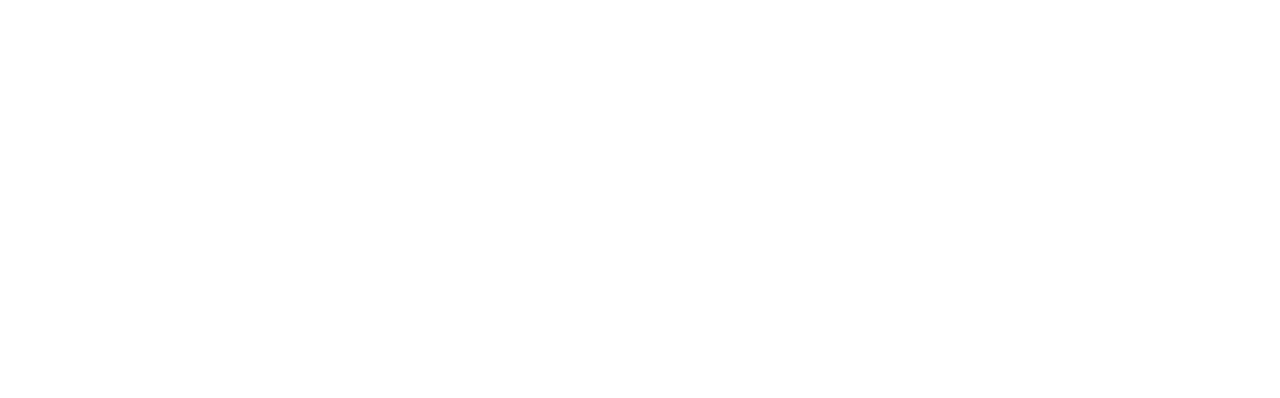
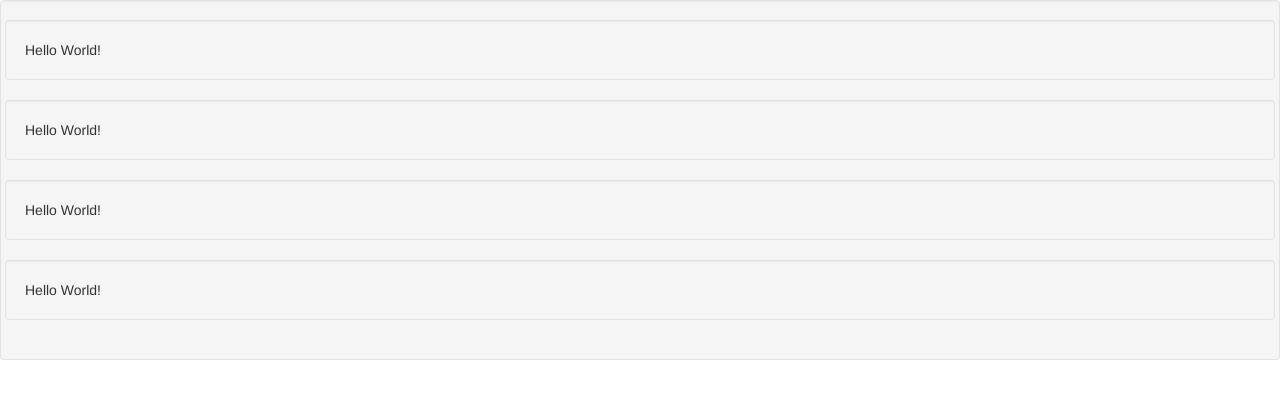
Before and after one commit to alex-B-Ly/page-creation, a plain HTML site: page index.html in a window 1280 px wide. Drawn offline with nearby package versions, Linux system fonts and the light colour scheme; files whose address does not match are found by name.

Commit message:
Added skeleton bootstrap w/ one fluid container and four sample rows

```diff
--- a/index.html
+++ b/index.html
@@ -8,9 +8,20 @@
   <script src="https://ajax.googleapis.com/ajax/libs/jquery/1.11.3/jquery.min.js"></script>
 </head>
 <body>
-
-
-
+  <div class="container-fluid well">
+   <div class="row well">
+    Hello World!
+   </div>
+   <div class="row well">
+    Hello World!
+   </div>
+   <div class="row well">
+    Hello World!
+   </div>
+   <div class="row well">
+    Hello World!
+   </div>
+  </div>
   <script type="text/javascript" src="create.js"></script>
 </body>
 </html>
```
Also changed, not shown: 1 other file.
